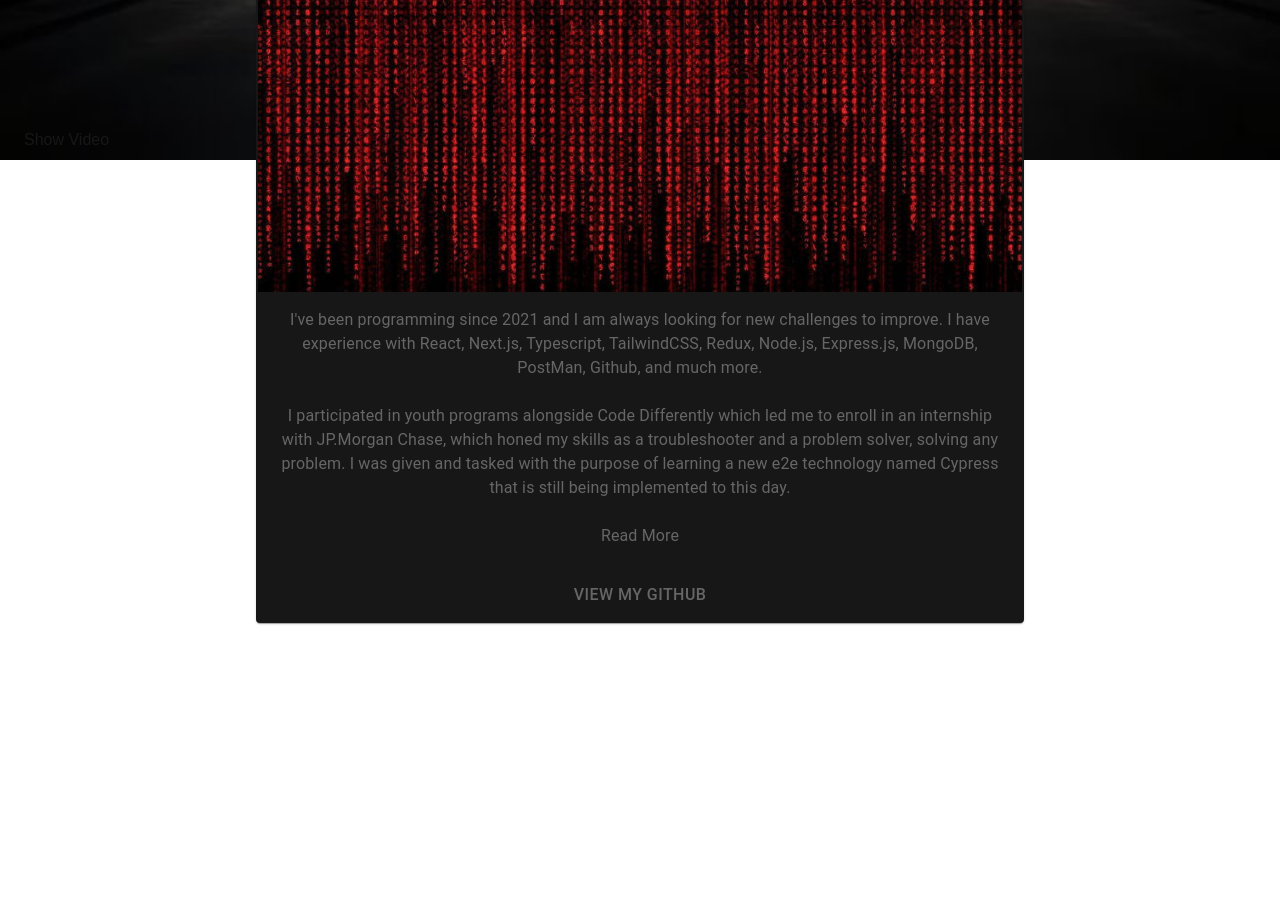
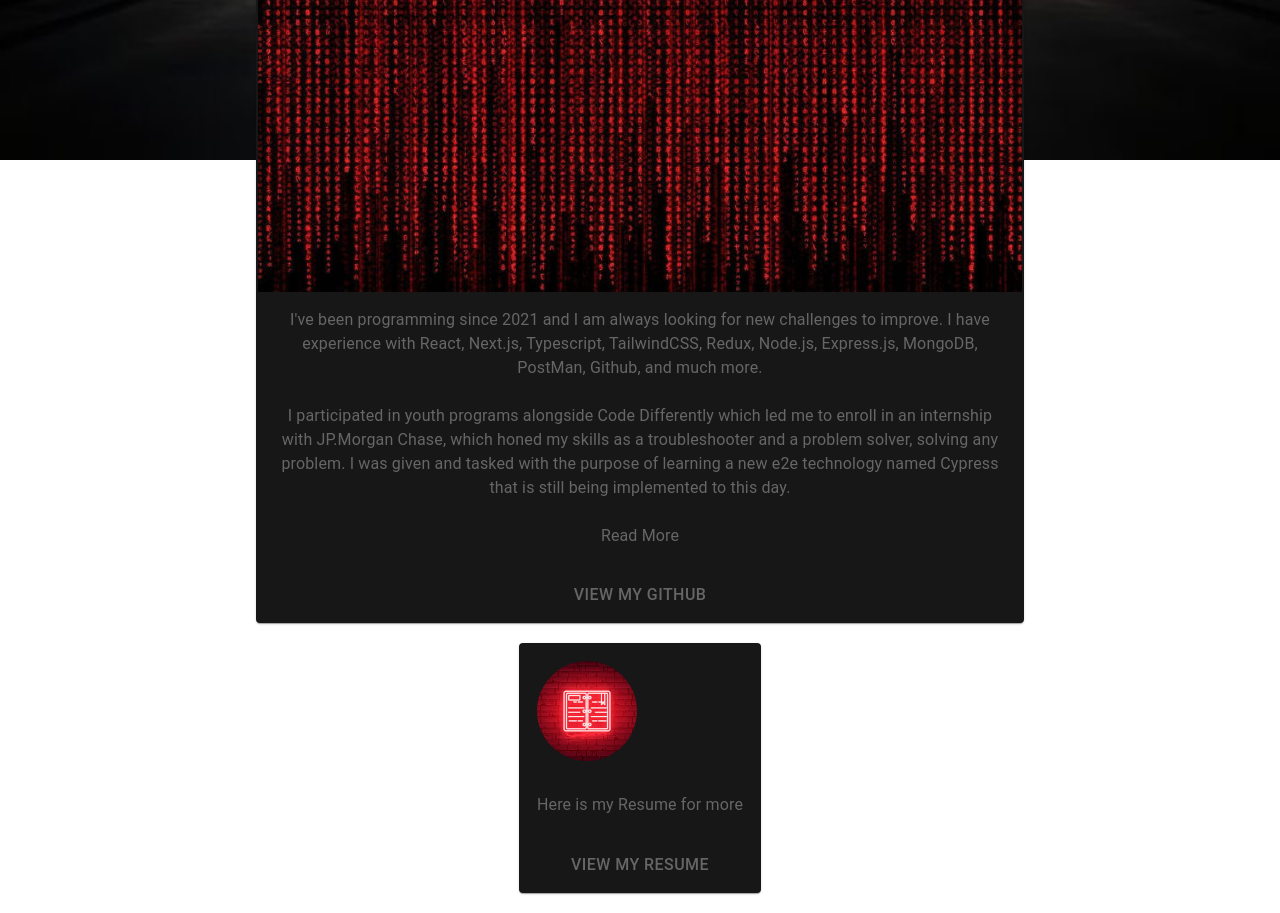
Before and after one commit to Josephcabs/portfolio_app, a Next.js app: page /experience in a window 1280 px wide. Shown: the part 640-1553 px from the top of the page. Before the commit the page ends 1283 px from the top, so only its background shows below. Built offline with nearby package versions, Linux system fonts and the light colour scheme.

Commit message:
feat: comments out video for now, adds resume link, adds resume pdf and png

```diff
--- a/src/app/experience/page.tsx
+++ b/src/app/experience/page.tsx
@@ -171,6 +171,55 @@ export default function Experience() {
             </CardActions>
           </Card>
         </div>
+        <div className="w-[90%] sm:w-[80%] md:w-[60%] flex justify-center text-4xl pb-5">
+          <Card
+            sx={{ color: "#666", backgroundColor: "#171717" }}
+            className="transition-all duration-300 border-2 border-transparent hover:border-red-600 hover:shadow-lg hover:shadow-red-600"
+          >
+            <CardHeader
+              sx={{
+                display: "flex",
+                width: "100%",
+              }}
+              avatar={
+                <Avatar
+                  sx={{ height: 100, width: 100 }}
+                  className="bg-transparent"
+                  aria-label="github"
+                  variant="circular"
+                  src="/resume.png"
+                />
+              }
+            />
+            <CardContent>
+              <Typography
+                gutterBottom
+                component="p"
+                className="text-center text-1xl md:font-bold md:text-2xl"
+              >
+                Here is my Resume for more
+              </Typography>
+            </CardContent>
+            <CardActions className="flex justify-center">
+              <Button
+                href="/resume.pdf"
+                target="_blank"
+                size="small"
+                className="hover:bg-red-600 antialiased
+    overflow-hidden
+    duration-500
+    transition-all
+    hover:text-black
+    hover:px-4
+    hover:bg-opacity-80
+    hover:text-opacity-100"
+                sx={{ fontSize: "1rem", color: "#666" }}
+              >
+                View My Resume
+              </Button>
+            </CardActions>
+          </Card>
+        </div>
       </div>
       {isVisible && (
         <button
--- a/src/app/layout.tsx
+++ b/src/app/layout.tsx
@@ -3,7 +3,7 @@ import { Geist, Geist_Mono } from "next/font/google";
 import "./globals.css";
 import Links from "@/components/Links";
 import Header from "@/components/Header";
-import VideoToggle from "@/components/VideoToggle/VideoToggle";
+// import VideoToggle from "@/components/VideoToggle/VideoToggle";
 import { Analytics } from "@vercel/analytics/react";
 import { Suspense } from "react";
 import Loader from "@/components/Loader/Loader";
@@ -34,6 +34,7 @@ export default function RootLayout({
       <body
         className={`${geistSans.variable} ${geistMono.variable} antialiased`}
       >
+        <Suspense fallback={<Loader />}>
           <div className="w-full flex flex-col sticky top-0 z-1000 bg-[#0a0a0a]">
             <div className="text-4xl font-bold text-center">
               <Header />
@@ -42,15 +43,15 @@ export default function RootLayout({
               <Links />
             </div>
           </div>
-        <Suspense fallback={<Loader />}>
           {children}
-          <VideoToggle />
-        </Suspense>
+          {/* <VideoToggle /> */}
           <img
             src="/boxing.png"
             alt="Boxing"
             className="fixed bottom-0 left-0 right-0 top-0 h-full w-full -z-10"
+            loading="lazy"
           />
+        </Suspense>
       </body>
     </html>
   );
```
Also changed, not shown: public/resume.png (added), 1 other file (tests, documents, lock files or other folders). Lines whose indentation alone changed are shown as unchanged.
